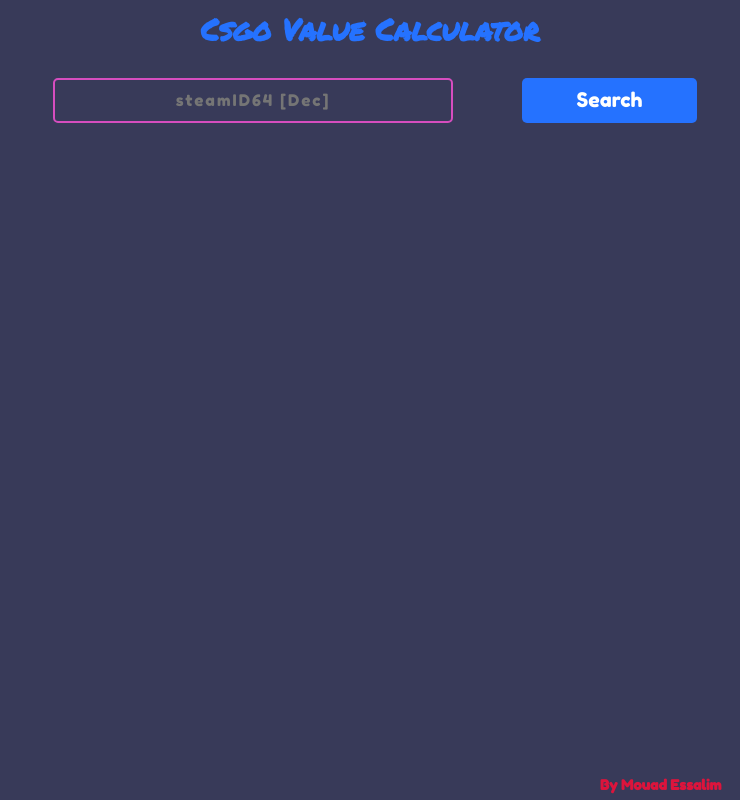
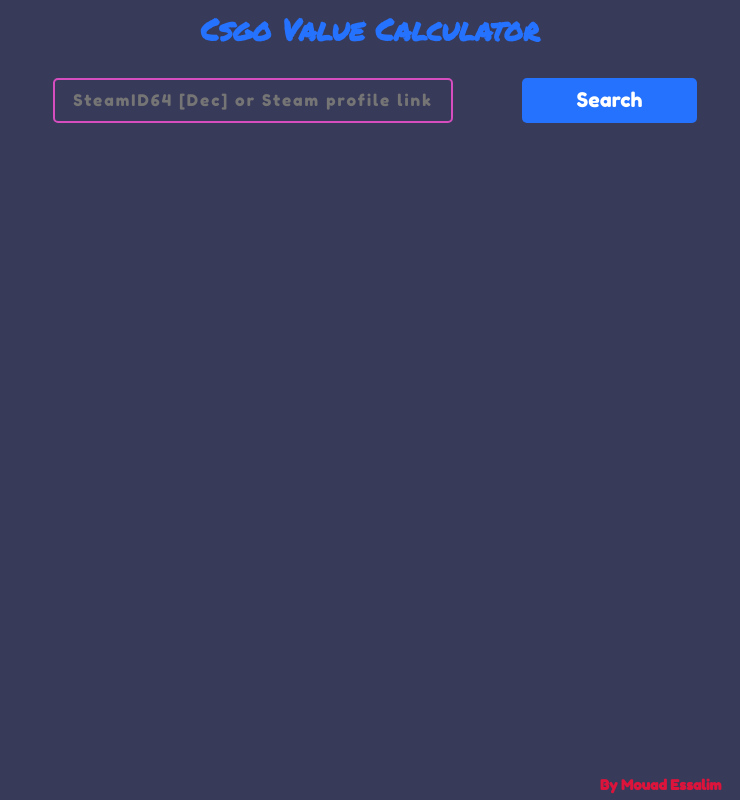
Before and after one commit to mouadessalim/CsgoValueCalculator, an Electron app: page index.html in a window 740 px wide. Drawn offline with Linux system fonts and the light colour scheme.

Commit message:
Update index.html

```diff
--- a/index.html
+++ b/index.html
@@ -10,7 +10,7 @@
         <h2 id="MyTitle">Csgo Value Calculator</h2>
     </head>
     <body>
-        <input id="input_SteamID" placeholder="steamID64 [Dec]">
+        <input id="input_SteamID" placeholder="SteamID64 [Dec] or Steam profile link">
         <button id="MyButton" onclick="myFonction()">Search</button>
         <h3 id="value_js"></h3>
     </body>
```
